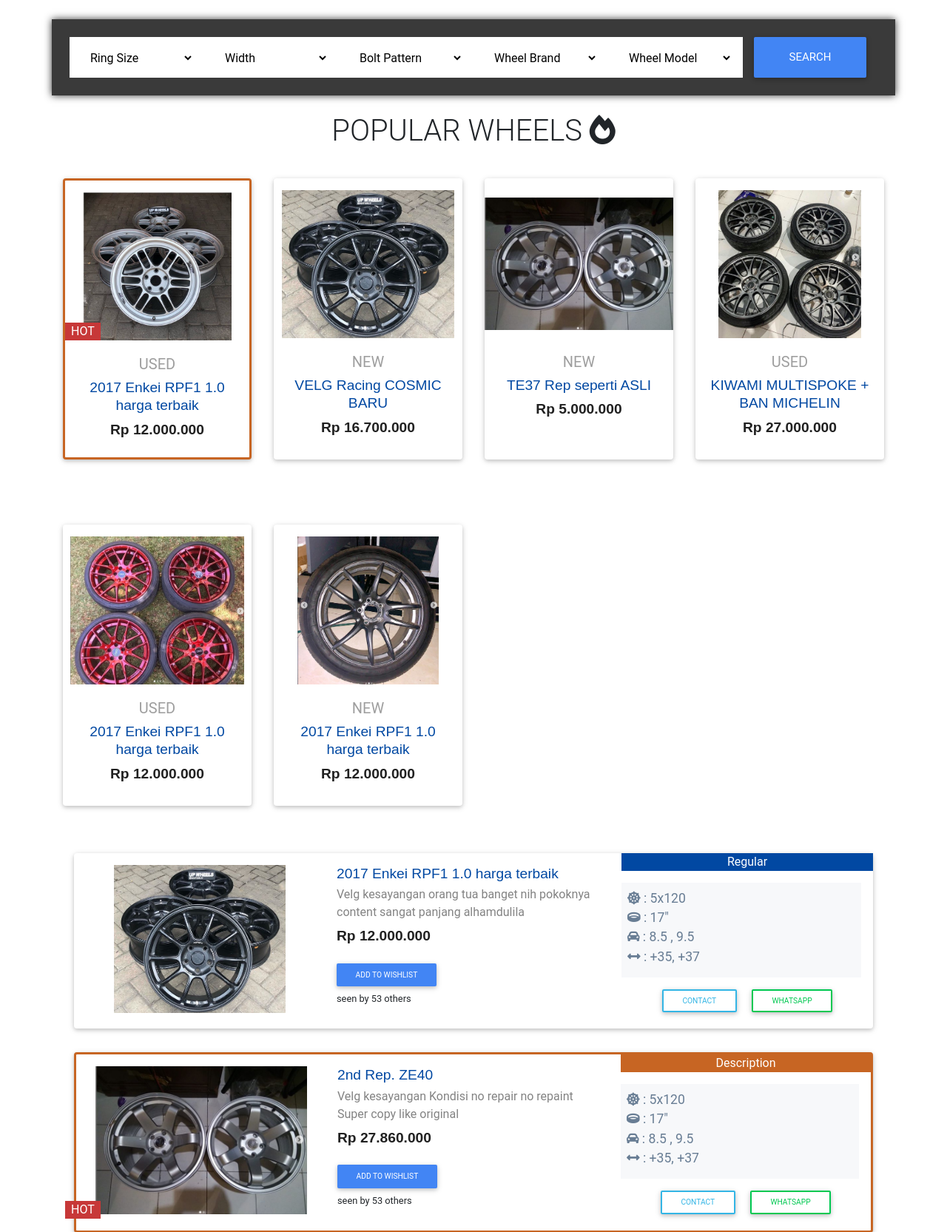
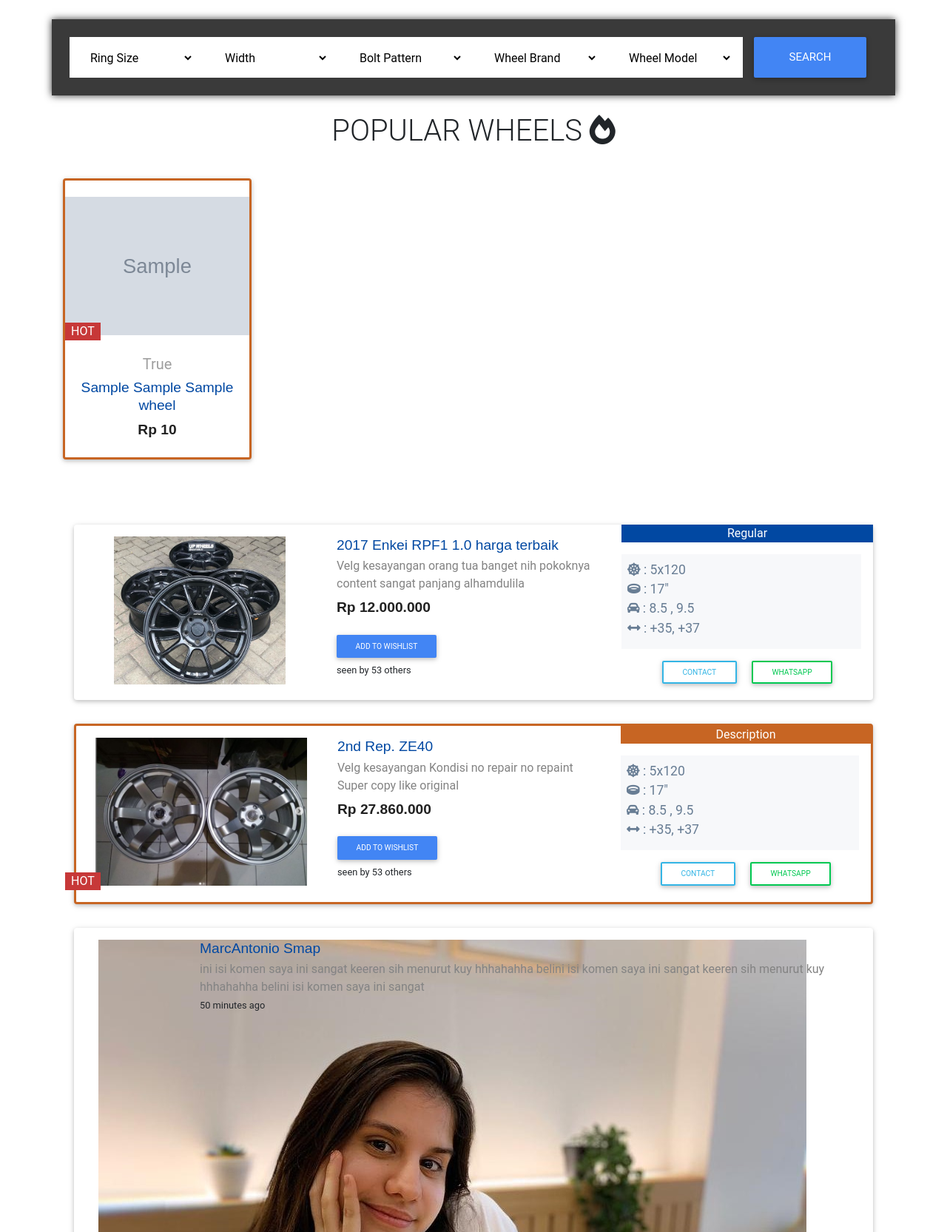
Before and after one commit to amartya18/velgbro, a Django app: page / in a window 1280 px wide. Shown: the part 494-2159 px from the top of the page at 74% size. Run offline with Django 3.2, Linux system fonts and the light colour scheme; tables that the repository leaves empty hold one stand-in row (values such as "Sample post"); grey boxes marked "Sample" are stand-in pictures; some libraries are stand-ins or nearby versions; some web fonts are replaced.

Commit message:
homeview post error

```diff
--- a/store/templates/store/base.html
+++ b/store/templates/store/base.html
@@ -88,7 +88,7 @@
           </li>
           <li class="nav-item">
             <a href="{% url 'signup' %}" class="nav-link border border-light rounded waves-effect ml-2"
-              target="_blank">
+                target="_blank">
               Sign Up
             </a>
           </li>
--- a/store/templates/store/home.html
+++ b/store/templates/store/home.html
@@ -132,6 +132,7 @@
   <!--Main layout-->
   <main>
     <div class="container">
+
       <div class="title text-center mt-4">
         <h1>SEARCH WHEELS</h1>
       </div>
@@ -196,6 +197,7 @@
       <div class="row wow fadeIn">
 
         <!--Grid column-->
+        {% for c_post in posts %}
         <div class="col-lg-3 col-md-6 mb-4">
 
           <!--Card-->
@@ -203,7 +205,7 @@
 
             <!--Card image-->
             <div class="view overlay">
-              <img src="img/wheel/wheelsale (1).png" class="card-img-top"
+              <img src="{{ c_post.wheelimage_set.all.first.image.url }}" class="card-img-top"
                 alt="">
               <a>
                 <div class="mask rgba-white-slight"></div>
@@ -216,11 +218,11 @@
             <div class="card-body text-center">
               <!--Category & Title-->
               <a href="" class="grey-text">
-                <h5>USED</h5>
+                <h5>{{ c_post.wheel.condition }}</h5>
               </a>
-              <div class=" wheel-title text-center">2017 Enkei RPF1 1.0 harga terbaik</div>
+              <div class=" wheel-title text-center">{{ c_post }}</div>
 
-              <div class="wheel-title text-dark mt-2" style="font-weight: bold;">Rp 12.000.000</div>
+              <div class="wheel-title text-dark mt-2" style="font-weight: bold;">Rp {{ c_post.wheel.price}}</div>
 
 
             </div>
@@ -231,183 +233,8 @@
 
         </div>
         <!--Grid column-->
+        {% endfor %}
 
-        <!--Grid column-->
-        <div class="col-lg-3 col-md-6">
-
-          <!--Card-->
-          <div class="card card-small">
-
-            <!--Card image-->
-            <div class="view overlay">
-              <img src="img/wheel/wheelsale (2).png" class="card-img-top"
-                alt="">
-              <a>
-                <div class="mask rgba-white-slight"></div>
-              </a>
-            </div>
-            <!--Card image-->
-
-            <!--Card content-->
-            <div class="card-body text-center">
-              <!--Category & Title-->
-              <a href="" class="grey-text">
-                <h5>NEW</h5>
-              </a>
-              <div class=" wheel-title text-center">VELG Racing COSMIC BARU</div>
-
-              <div class="wheel-title text-dark mt-2" style="font-weight: bold;">Rp 16.700.000</div>
-
-            </div>
-            <!--Card content-->
-
-          </div>
-          <!--Card-->
-
-
-        </div>
-        <!--Grid column-->
-
-        <!--Grid column-->
-        <div class="col-lg-3 col-md-6 ">
-
-          <!--Card-->
-          <div class="card card-small">
-
-            <!--Card image-->
-            <div class="view overlay">
-              <img src="img/wheel/wheelsale (3).png" class="card-img-top"
-                alt="">
-              <a>
-                <div class="mask rgba-white-slight"></div>
-              </a>
-            </div>
-            <!--Card image-->
-
-            <!--Card content-->
-            <div class="card-body text-center">
-              <!--Category & Title-->
-              <a href="" class="grey-text">
-                <h5>NEW</h5>
-              </a>
-              <div class=" wheel-title text-center">TE37 Rep seperti ASLI</div>
-
-              <div class="wheel-title text-dark mt-2" style="font-weight: bold;">Rp 5.000.000</div>
-
-            </div>
-            <!--Card content-->
-
-          </div>
-          <!--Card-->
-
-
-        </div>
-        <!--Grid column-->
-        <!--Grid column-->
-        <div class="col-lg-3 col-md-6 ">
-
-          <!--Card-->
-          <div class="card card-small">
-
-            <!--Card image-->
-            <div class="view overlay">
-              <img src="img/wheel/wheelsale (4).png" class="card-img-top"
-                alt="">
-              <a>
-                <div class="mask rgba-white-slight"></div>
-              </a>
-            </div>
-            <!--Card image-->
-
-            <!--Card content-->
-            <div class="card-body text-center">
-              <!--Category & Title-->
-              <a href="" class="grey-text">
-                <h5>USED</h5>
-              </a>
-              <div class=" wheel-title text-center">KIWAMI MULTISPOKE + BAN MICHELIN</div>
-
-              <div class="wheel-title text-dark mt-2" style="font-weight: bold;">Rp 27.000.000</div>
-
-            </div>
-            <!--Card content-->
-
-          </div>
-          <!--Card-->
-
-
-        </div>
-        <!--Grid column-->
-        <!--Grid column-->
-        <div class="col-lg-3 col-md-6 ">
-
-          <!--Card-->
-          <div class="card card-small">
-
-            <!--Card image-->
-            <div class="view overlay">
-              <img src="img/wheel/wheelsale (5).png" class="card-img-top"
-                alt="">
-              <a>
-                <div class="mask rgba-white-slight"></div>
-              </a>
-            </div>
-            <!--Card image-->
-
-            <!--Card content-->
-            <div class="card-body text-center">
-              <!--Category & Title-->
-              <a href="" class="grey-text">
-                <h5>USED</h5>
-              </a>
-              <div class=" wheel-title text-center">2017 Enkei RPF1 1.0 harga terbaik</div>
-
-              <div class="wheel-title text-dark mt-2" style="font-weight: bold;">Rp 12.000.000</div>
-
-            </div>
-            <!--Card content-->
-
-          </div>
-          <!--Card-->
-
-
-        </div>
-        <!--Grid column-->
-        <!--Grid column-->
-        <div class="col-lg-3 col-md-6 ">
-
-          <!--Card-->
-          <div class="card card-small">
-
-            <!--Card image-->
-            <div class="view overlay">
-              <img src="img/wheel/wheelsale (6).png" class="card-img-top"
-                alt="">
-              <a>
-                <div class="mask rgba-white-slight"></div>
-              </a>
-            </div>
-            <!--Card image-->
-
-            <!--Card content-->
-            <div class="card-body text-center">
-              <!--Category & Title-->
-              <a href="" class="grey-text">
-                <h5>NEW</h5>
-              </a>
-              <div class=" wheel-title text-center">2017 Enkei RPF1 1.0 harga terbaik</div>
-
-              <div class="wheel-title text-dark mt-2" style="font-weight: bold;">Rp 12.000.000</div>
-
-            </div>
-            <!--Card content-->
-
-          </div>
-          <!--Card-->
-
-
-        </div>
-        <!--Grid column-->
 
       </div>
       <!--Grid Row-->
--- a/store/views.py
+++ b/store/views.py
@@ -17,12 +17,15 @@
 from users.models import Wishlist
 from store.models import Post
 from users.models import Wishlist
+from django.core.paginator import Paginator
 
 stripe.api_key = settings.STRIPE_SECRET_KEY # new
 
 # Create your views here.
-class HomePageView(TemplateView):
+class HomePageView(ListView):
     template_name = 'store/home.html'
+    model = Post
+    context_object_name = 'posts'
 
     def get_context_data(self, **kwargs):
         context = super().get_context_data(**kwargs)
@@ -32,6 +35,7 @@
         context['brand'] = Brand.objects.all()
         context['model'] = Model.objects.all()
         context['nbar']='home'
+        # context['hot_wheels'] = Paginator(Post.objects.all(), 8).page(1)
         return context
 
 class SearchResultView(ListView): # search result
@@ -39,7 +43,20 @@
     model = Post
     template_name = 'store/search_result.html'
     context_object_name = 'posts'
-    ordering = ['wheel.price'] # will use hit in the future
+    ordering = ['datetime'] # will use hit in the future
+
+    def get_context_data(self, **kwargs):
+        context = super().get_context_data(**kwargs)
+        context['ringsize'] = RingSize.objects.all()
+        context['width'] = Width.objects.all()
+        context['boltpattern'] = BoltPattern.objects.all()
+        context['brand'] = Brand.objects.all()
+        context['model'] = Model.objects.all()
+        context['nbar']='search'
+        context['current']=self.request.GET['ringsize']
+        print(str(context['current']))
+        # print(type(context['current']))
+        return context
 
     def get_queryset(self):
         # name = self.request.GET.get('name')
```
Also changed, not shown: store/templates/store/search_result.html (+33 -7 lines).
